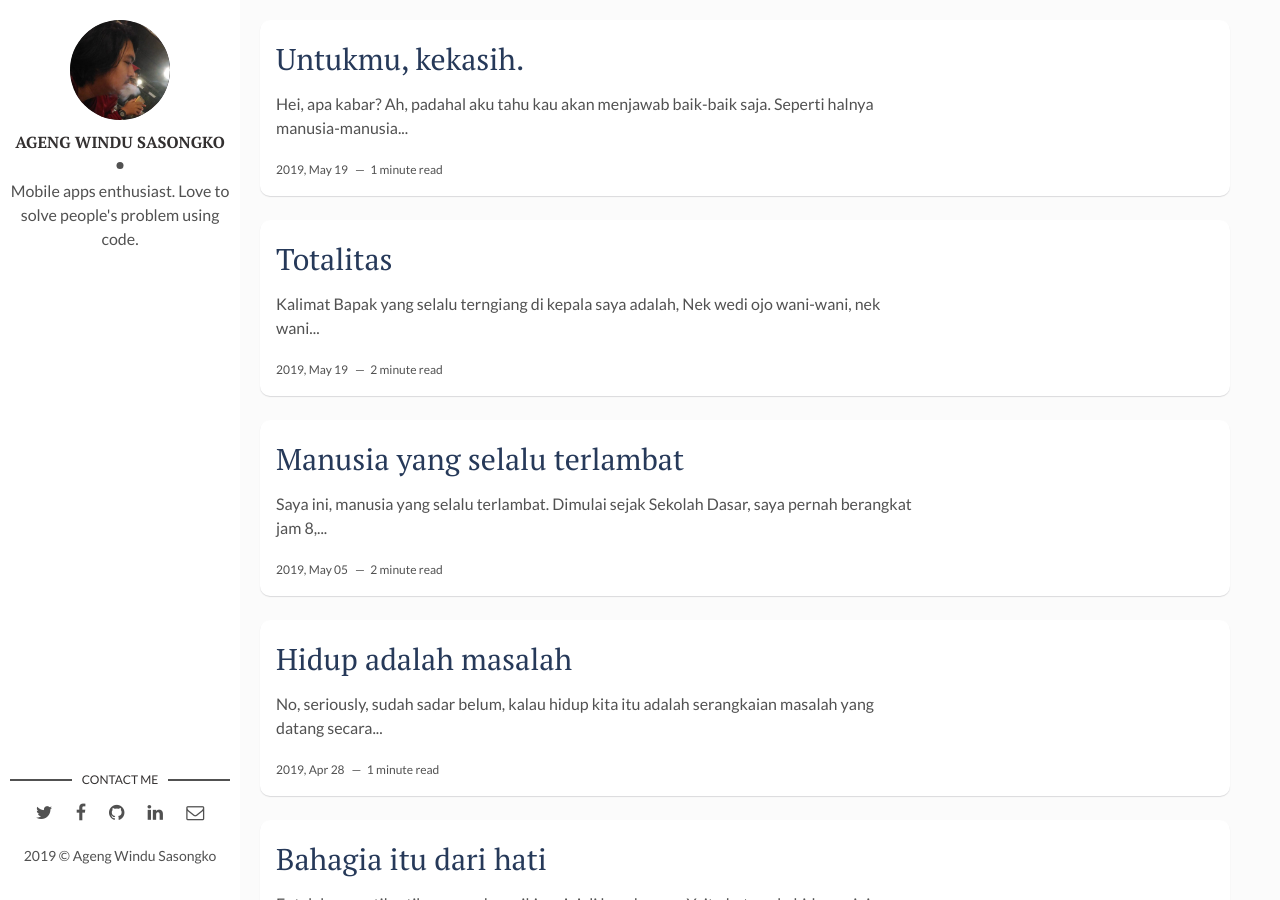
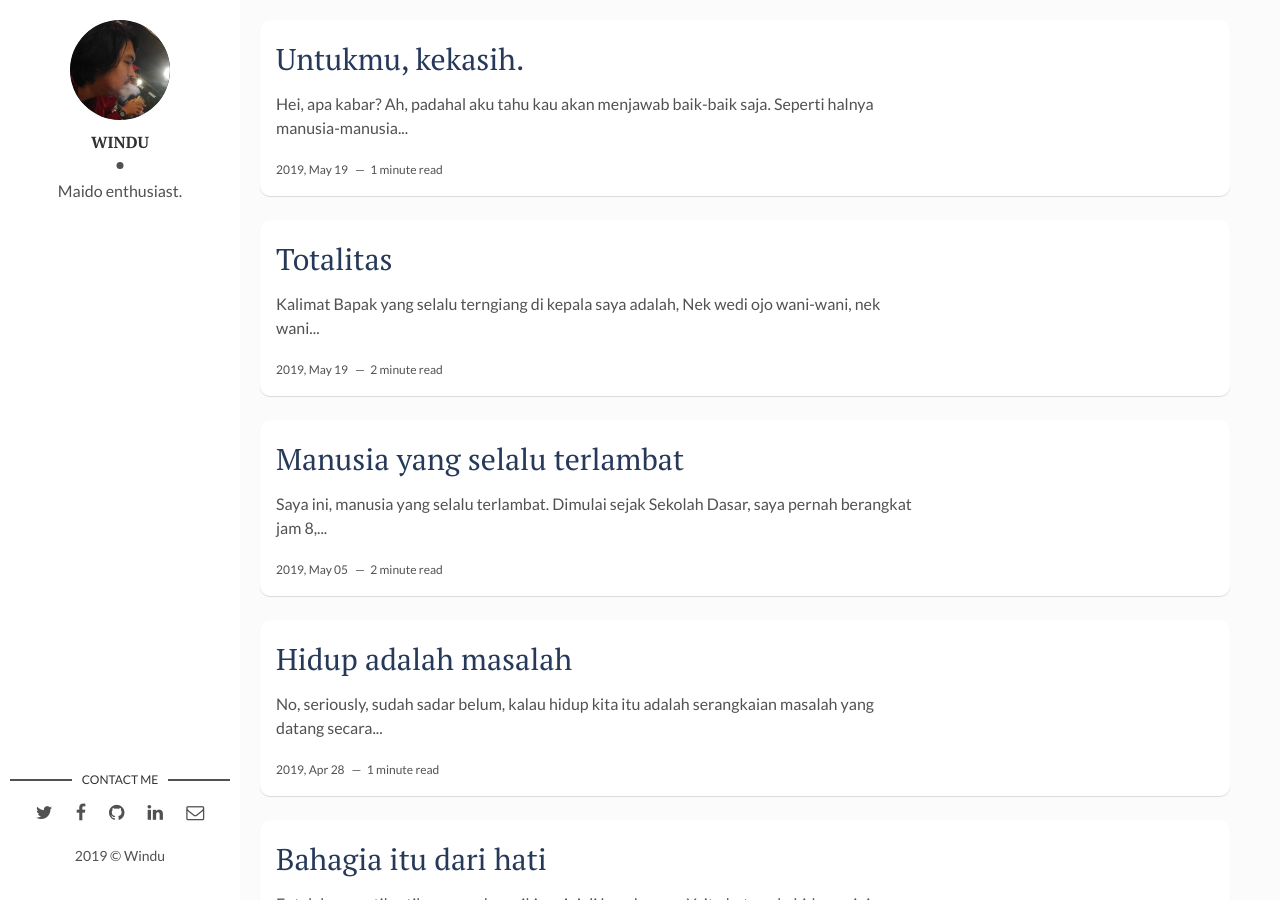
Before and after one commit to windusasongko/windusasongko.github.io, a Jekyll site: the page built from index.html, in a window 1280 px wide and 900 px high. Built offline with Jekyll 4.4.1, drawn with Linux system fonts in a browser that asks for light colours; the list of posts is cut into pages by our own code.

Commit message:
Update
Yagitu

```diff
--- a/_config.yml
+++ b/_config.yml
@@ -1,6 +1,6 @@
-title: Hello, world! I'm Ageng Windu Sasongko
+title: Windu
 description: > # this means to ignore newlines until "baseurl:"
-  I'm a Google Certified Associate Android Developer from Yogyakarta, Indonesia.
+  Tukang scan.
 permalink: ':title/'
 baseurl: "" # the subpath of your site, e.g. /blog
 url: "" # the base hostname & protocol for your site, e.g. http://example.com
@@ -8,9 +8,9 @@ site-twitter: #if your site has a twitter account, enter it here
 
 
 # Author Settings
-author: Ageng Windu Sasongko # add your name
+author: Windu # add your name
 author-img: windusasongko.jpg # add your photo
-about-author: Mobile apps enthusiast. Love to solve people's problem using code. # add description
+about-author: Maido enthusiast. # add description
 social-twitter: sasongkowindu # add your Twitter handle
 social-facebook: winduwindus # add your Facebook handle
 social-github: windusasongko # add your Github handle
```
